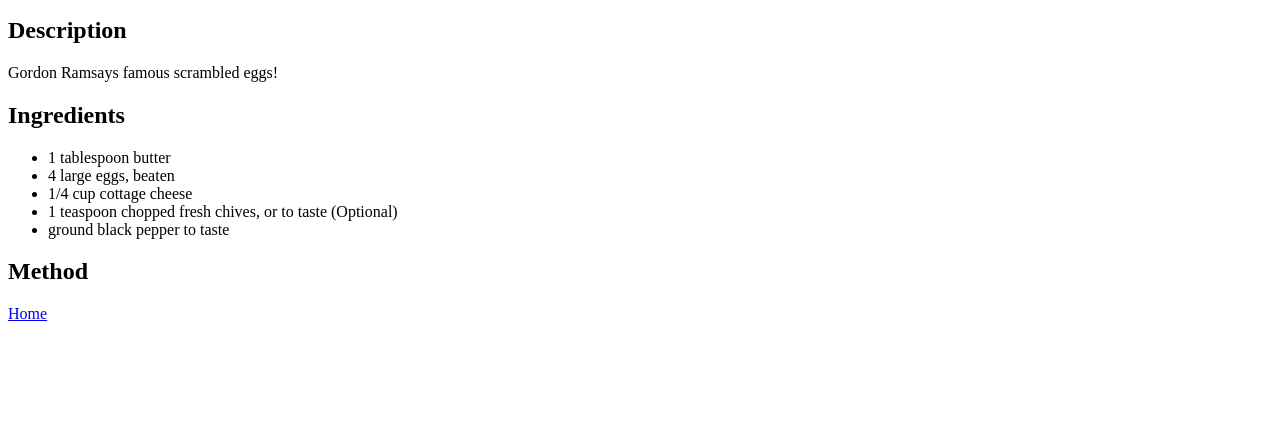
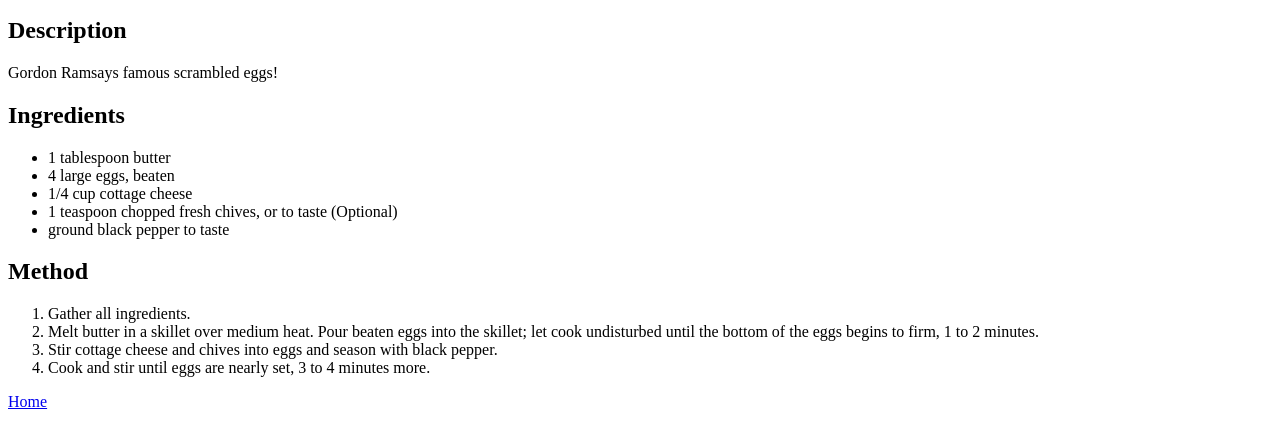
Before and after one commit to hehirm/top-project-recipes, a plain HTML site: page recipes/scrambledeggs.html in a window 1280 px wide. Shown: the part 101-546 px from the top of the page. Drawn offline with Linux system fonts and the light colour scheme.

Commit message:
Add method to scrambled eggs recipe

```diff
--- a/recipes/scrambledeggs.html
+++ b/recipes/scrambledeggs.html
@@ -20,7 +20,13 @@
     </ul>
     <h2>Method</h2>
     <ol>
+      <li>Gather all ingredients.</li>
+      <li>Melt butter in a skillet over medium heat. Pour beaten eggs into the skillet; let cook undisturbed until the bottom of the eggs begins to firm, 1 to 2 minutes.</li>
+      <li>Stir cottage cheese and chives into eggs and season with black pepper.</li>
+      <li>Cook and stir until eggs are nearly set, 3 to 4 minutes more.</li>
     </ol>
     <a href="../index.html">Home</a>
   </body>
+
+
 </html>
```
